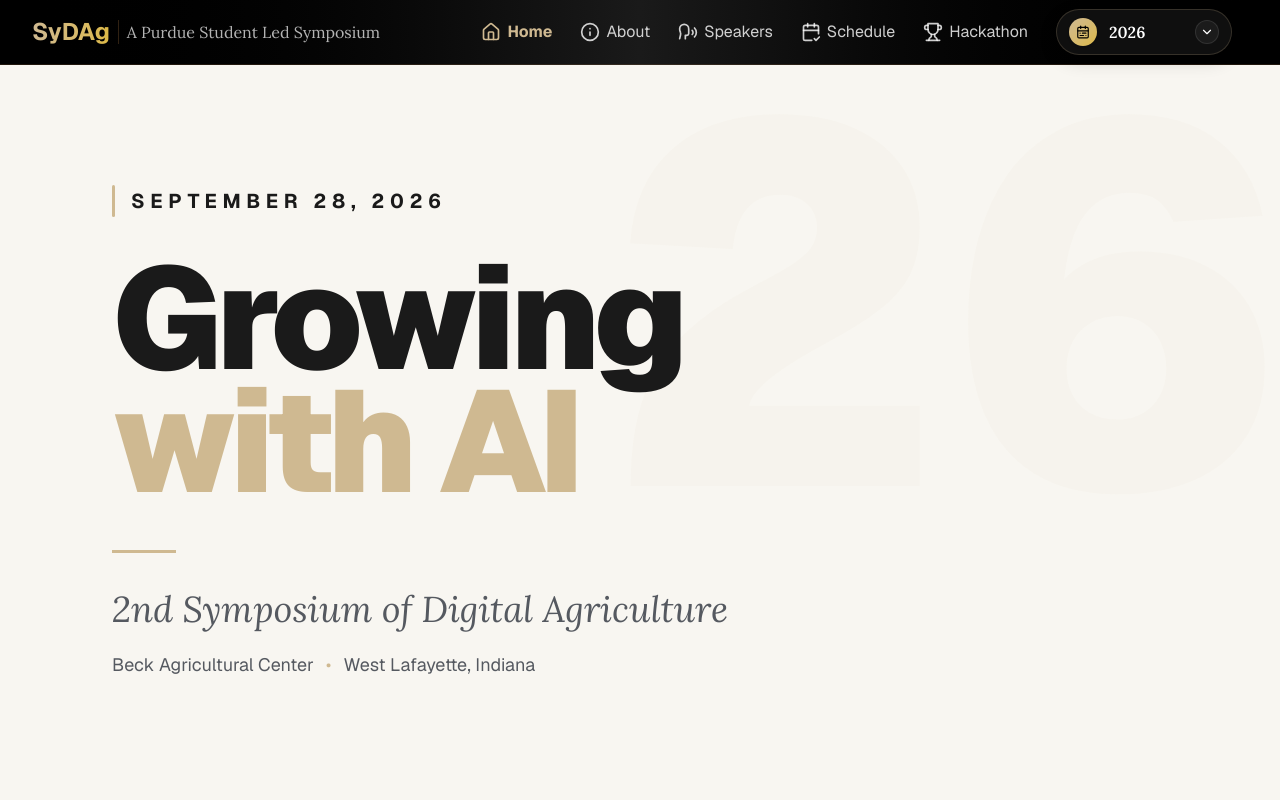
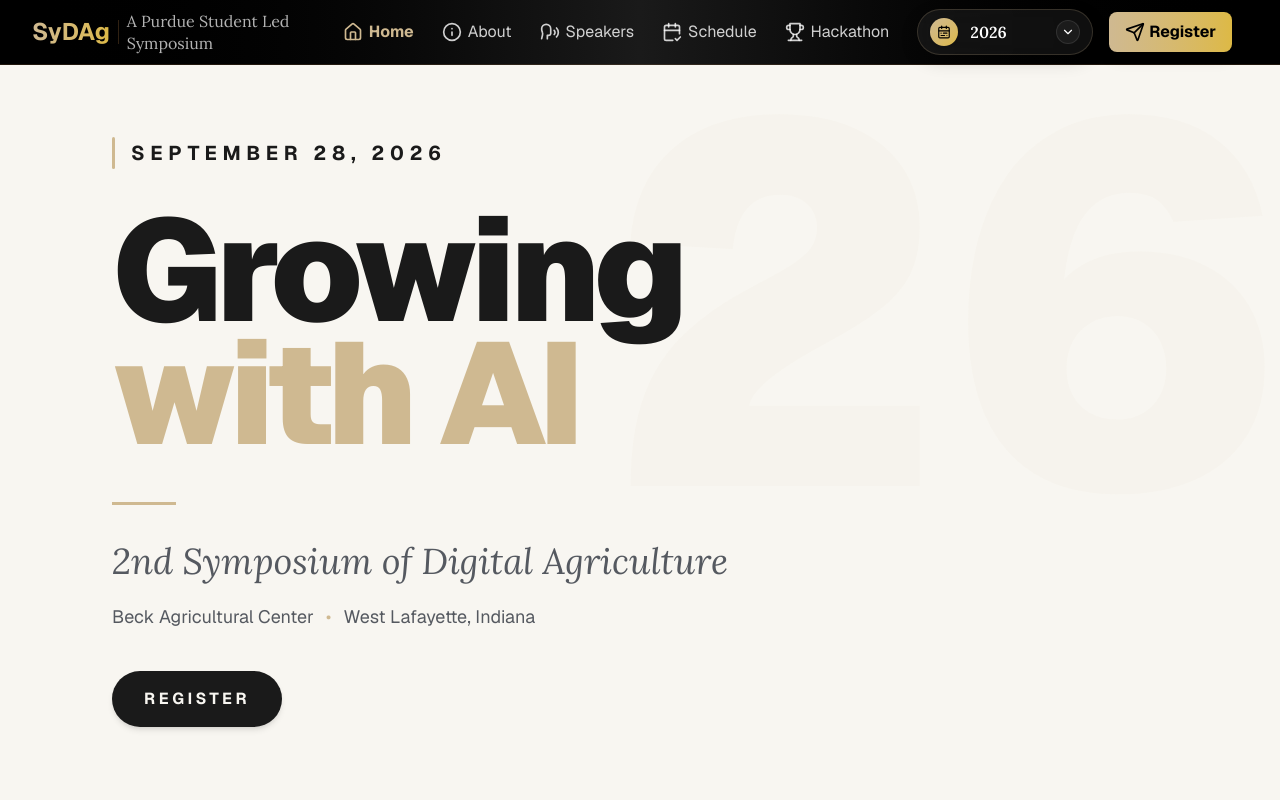
Before and after one commit to PurdueSyDAg/PurdueSyDAg.github.io, a Next.js app: page /2026 in a window 1280 px wide. Shown: the top 800 px of the page. Built offline with nearby package versions, Linux system fonts and the light colour scheme.

Commit message:
chore: add registration form

```diff
--- a/components/2026/Hero2026.tsx
+++ b/components/2026/Hero2026.tsx
@@ -35,6 +35,15 @@
           <span className="hidden text-[#CFB991] sm:inline">&bull;</span>
           <span>West Lafayette, Indiana</span>
         </div>
+
+        <a
+          href="https://purdue.ca1.qualtrics.com/jfe/form/SV_e533fe48gHo3x8q"
+          target="_blank"
+          rel="noreferrer noopener"
+          className="mt-8 inline-flex items-center rounded-full bg-[#1A1A1A] px-7 py-3.5 font-heading text-sm font-bold uppercase tracking-[0.22em] text-[#F8F6F1] shadow-md transition-all duration-200 hover:bg-[#CFB991] hover:text-[#1A1A1A] sm:mt-10 sm:px-8 sm:py-4 sm:text-base"
+        >
+          Register
+        </a>
       </div>
     </section>
   );
--- a/components/Header.tsx
+++ b/components/Header.tsx
@@ -55,7 +55,11 @@
   const homePath = variant === "2025" ? "/2025" : "/2026";
   const navigationItems =
     variant === "2025" ? archiveNavigationItems : liveNavigationItems;
-  const showRegister = variant === "2025";
+  const showRegister = true;
+  const registerUrl =
+    variant === "2026"
+      ? "https://purdue.ca1.qualtrics.com/jfe/form/SV_e533fe48gHo3x8q"
+      : "https://purdue.ca1.qualtrics.com/jfe/form/SV_9yuv1mTcomqpWey";
 
   const toggleMobileMenu = () => setIsMobileMenuOpen(!isMobileMenuOpen);
 
@@ -69,10 +73,7 @@
   };
 
   const handleRegisterClick = () => {
-    window.open(
-      "https://purdue.ca1.qualtrics.com/jfe/form/SV_9yuv1mTcomqpWey",
-      "_blank",
-    );
+    window.open(registerUrl, "_blank");
   };
 
   const getAnchorHref = (href: string) => `${homePath}${href}`;
```
